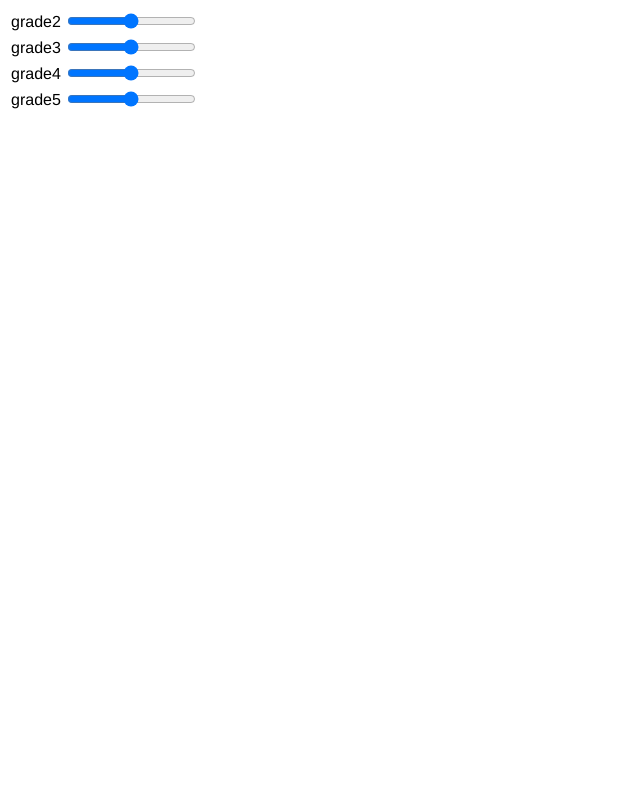
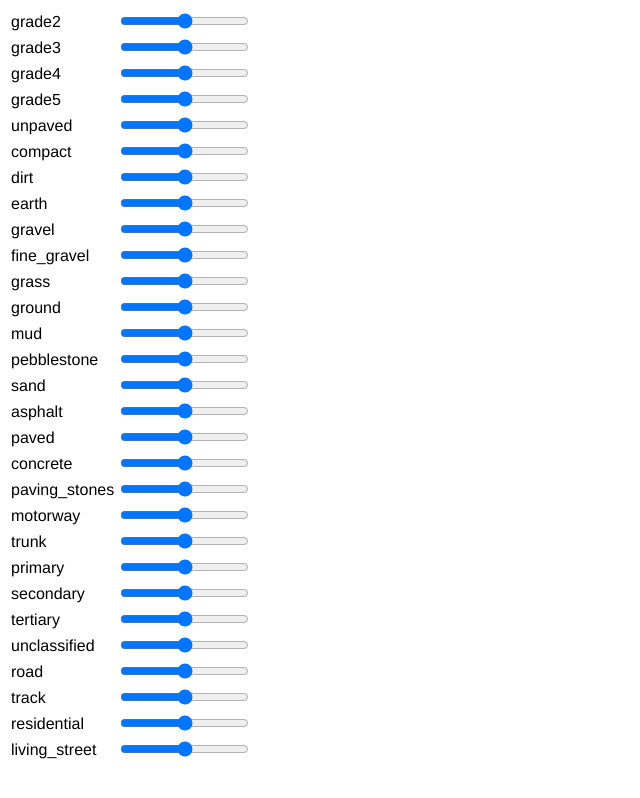
Before and after one commit to bananu7/routing-xml-editor, a plain HTML site: page index.html in a window 1280 px wide. Shown: the whole page, without its empty margins (0-640 px from the left). Drawn offline with nearby package versions, Linux system fonts and the light colour scheme.

Commit message:
Added more sliders

```diff
--- a/index.html
+++ b/index.html
@@ -61,7 +61,15 @@
 
     const domContainer = document.querySelector('#preferences');
 
-    let params = ["grade2", "grade3", "grade4", "grade5"];
+    let params = [
+      "grade2", "grade3", "grade4", "grade5",
+      "unpaved", "compact", "dirt", "earth", "gravel", "fine_gravel", "grass", "ground", "mud", "pebblestone", "sand",
+      "asphalt", "paved", "concrete", "paving_stones",
+
+      "motorway", "trunk", "primary", "secondary", "tertiary",
+
+      "unclassified", "road", "track", "residential", "living_street"
+    ];
     ReactDOM.render(e(Sliders, {params: params}), domContainer);
   </script>
 </body>
```
